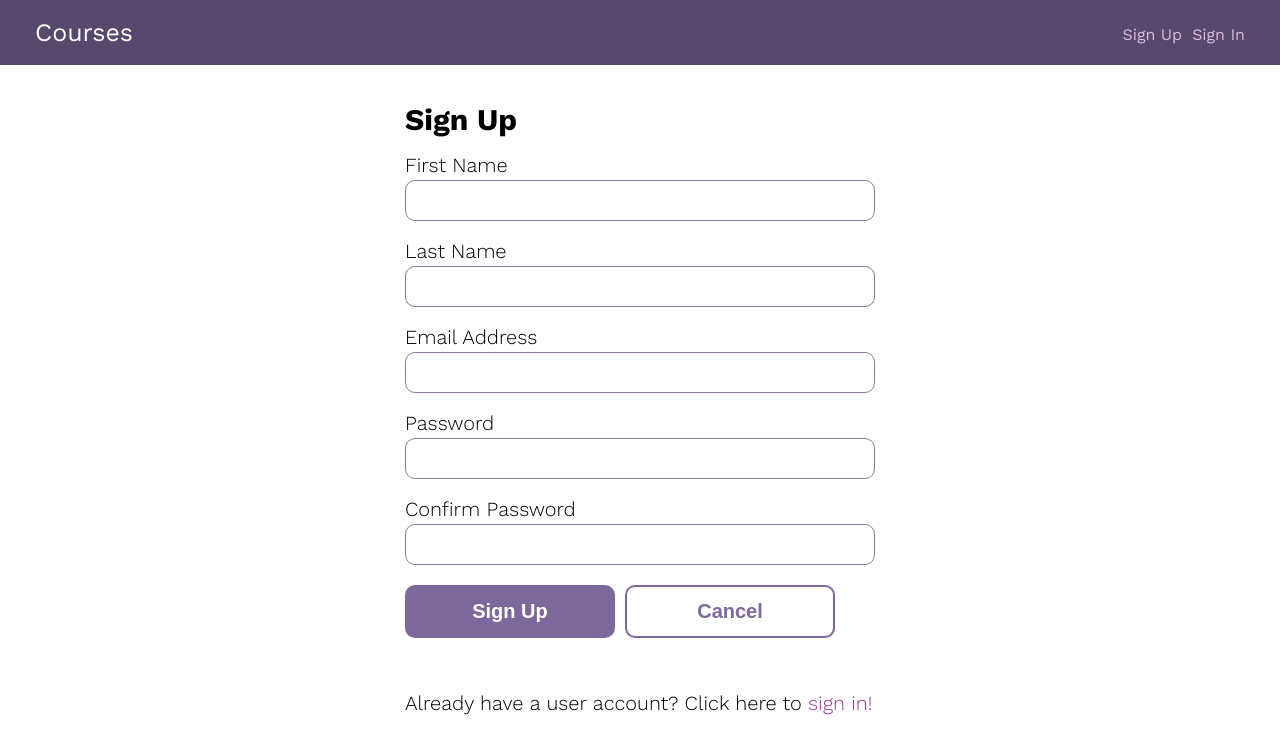
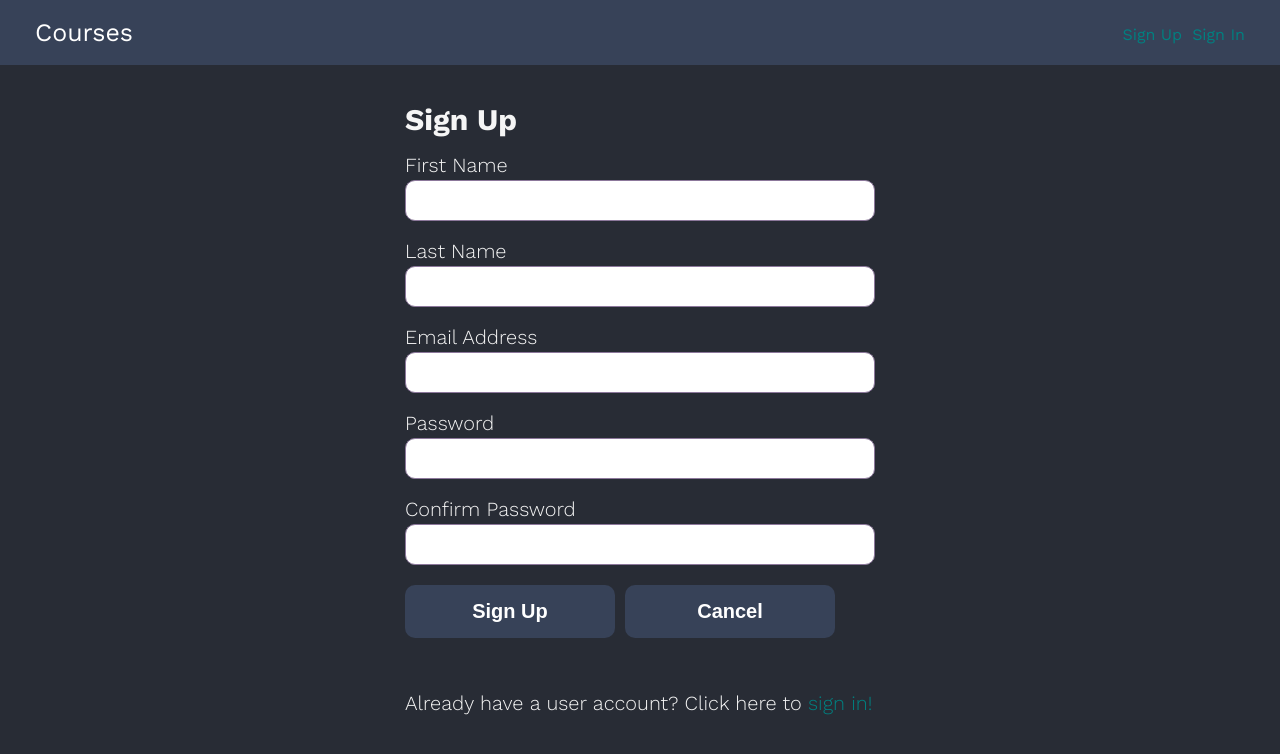
Before and after one commit to doctorDAlvarez/campus-App, a React (Create React App) app in the folder client/: page /signup in a window 1280 px wide. Shown: the top 754 px of the page. Built offline with nearby package versions, Linux system fonts and the light colour scheme.

Commit message:
CSS changes

```diff
--- a/client/public/styles/global.css
+++ b/client/public/styles/global.css
@@ -7,6 +7,9 @@ html {
 }
 body {
     font-family: 'Work Sans', sans-serif;
+    min-height: 100vh;
+    background-color: #282c35;
+    color: whitesmoke;
 }
 h2 {
     font-size: 1.5rem;
@@ -20,7 +23,7 @@ p {
     hyphens: auto;
 }
 a {
-    color: #939;
+    color: teal;
     text-decoration: none;
 }
 .wrap {
@@ -29,7 +32,7 @@ a {
     padding: 0 1rem;
 }
 header {
-    background: #57496e;
+    background: #3a455dde;
     color: #fff;
     padding: 1rem 0;
     margin-bottom: 2rem;
@@ -43,11 +46,15 @@ header {
     font-size: 1.25rem;
     color: #fff;
 }
+.header--logo a:hover {
+    font-size: 1.25rem;
+    color: teal;
+}
 header li {
     font-size: .8rem;
 }
 header nav a {
-    color: #dbd;
+    color: teal;
 }
 header nav a:hover {
     color: #fff;
@@ -62,12 +69,21 @@ header nav a:hover {
     margin-left: .5rem;
 }
 .course--module {
-    background: #7c689b;
+    background: #3a455dde;
     border-radius: .5rem;
     padding: 1.5rem;
     margin-bottom: 1.5rem;
     display: block;
 }
+.course--module:hover {
+    background:teal;
+    color: whitesmoke;
+    border-radius: .5rem;
+    padding: 1.5rem;
+    margin-bottom: 1.5rem;
+    display: block;
+}
+
 .course--label {
     color: #fff;
     font-size: .9rem;
@@ -112,7 +128,7 @@ header nav a:hover {
     line-height: 1.5;
 }
 .actions--bar {
-    background: #e9e5f0;
+    background: #282c35;
     padding: 1rem 0;
     margin: -2rem 0 2rem;
 }
@@ -134,6 +150,7 @@ header nav a:hover {
 }
 .validation--errors li {
     margin-bottom: .5rem;
+    color: #282c35;
 }
 .validation--errors li:last-child {
     margin-bottom: 0;
@@ -167,7 +184,7 @@ textarea {
     min-height: 300px;
 }
 .button {
-    background: #7c689b;
+    background: #3a455dde;
     color: #fff;
     font-size: 1rem;
     padding: .75rem 1.5rem;
@@ -184,19 +201,28 @@ textarea {
     margin-bottom: 0;
 }
 .button:not(.button-secondary):hover {
-    background: #63537d;
+    background: #3a455dde;
     cursor: pointer;
+    color:teal;
 }
 .button-secondary {
-    color: #7c689b;
-    background: none;
-    box-shadow: 0 0 0 2px #7c689b inset;
-    transition: box-shadow 0.2s, color 0.2s;
+    background: #3a455dde;
+    color: #fff;
+    font-size: 1rem;
+    padding: .75rem 1.5rem;
+    border: 0;
+    margin: 0 0 .5rem 0;
+    display: block;
+    width: 210px;
+    text-align: center;
+    border-radius: .5rem;
+    font-weight: bold;
+    transition: background 0.2s;
 }
 .button-secondary:hover {
-    color: #63537d;
-    box-shadow: 0 0 0 2px #63537d inset;
+    background: #3a455dde;
     cursor: pointer;
+    color:teal;
 }
 input:focus, button:focus, .button:focus, textarea:focus {
     border: none;
@@ -223,6 +249,9 @@ input:focus, button:focus, .button:focus, textarea:focus {
     }
     .main--flex {
         display: flex;
+        border: 1px solid thistle;
+        padding: 10px;
+        margin-bottom: 10px;
     }
     .main--flex div:first-child {
         flex-basis: 62%;
```
